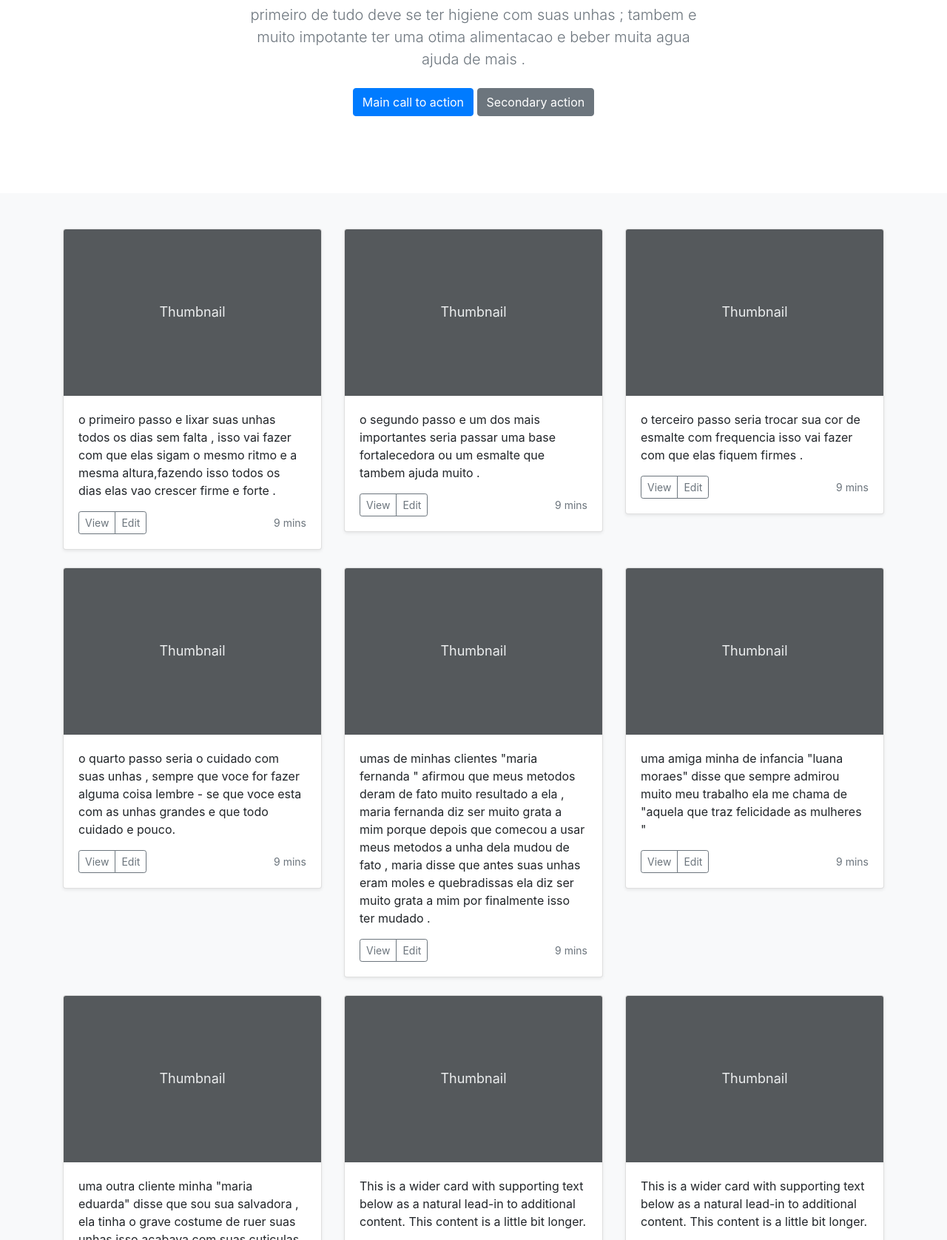
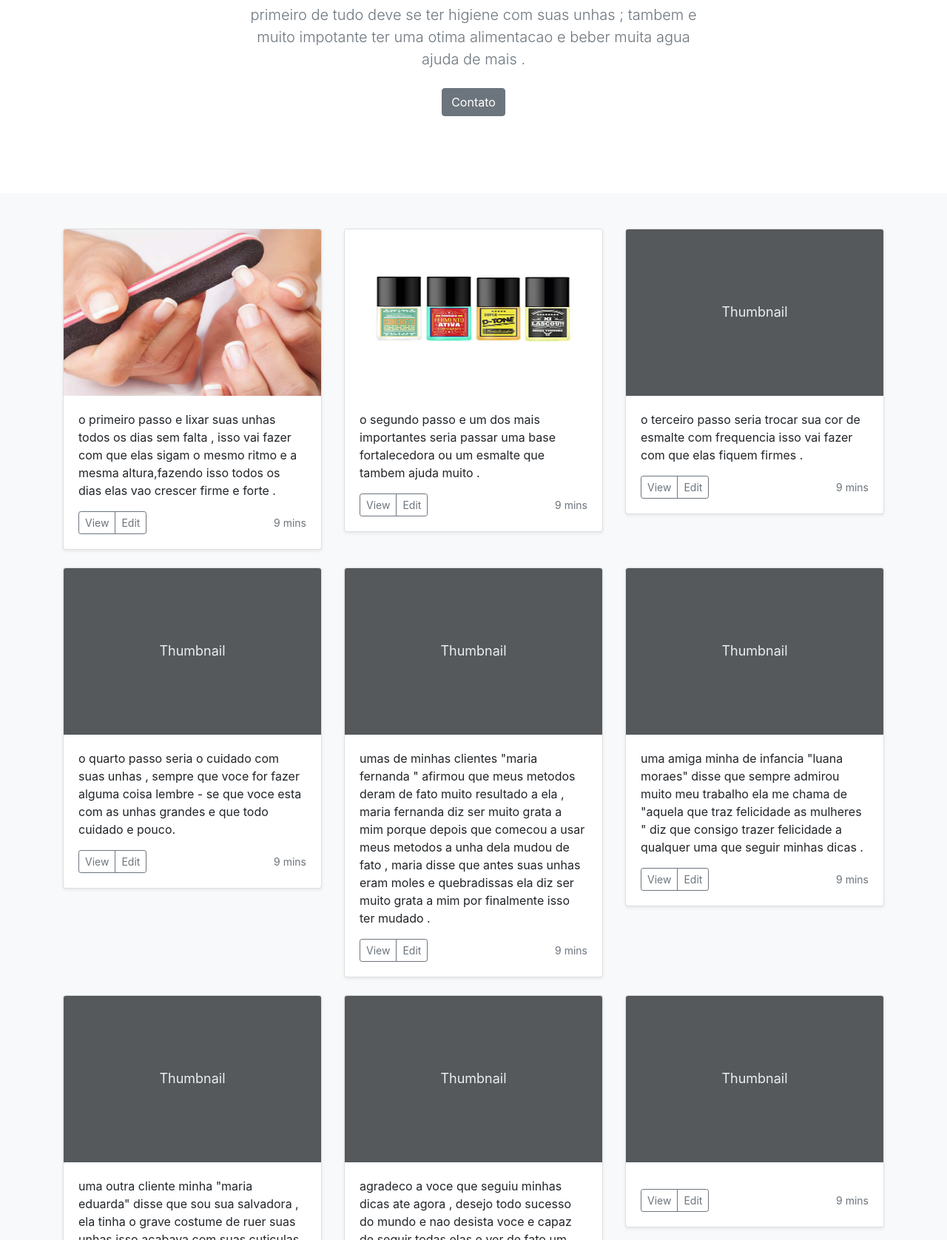
Before and after one commit to raysinhasogarau/entrega-do-bootstrap, a plain HTML site: page album/index.html in a window 1280 px wide. Shown: the part 203-1879 px from the top of the page at 74% size. Drawn offline with nearby package versions, Linux system fonts and the light colour scheme.

Commit message:
Entrega 25/05

```diff
--- a/album/index.html
+++ b/album/index.html
@@ -85,8 +85,7 @@
 
 .</p>
       <p>
-        <a href="#" class="btn btn-primary my-2">Main call to action</a>
-        <a href="#" class="btn btn-secondary my-2">Secondary action</a>
+        <a href="https://api.whatsapp.com/send?phone=551800000000&text=Olá, gostaira de agendar um horario." class="btn btn-secondary my-2">Contato</a>
       </p>
     </div>
   </section>
@@ -97,8 +96,7 @@
       <div class="row">
         <div class="col-md-4">
           <div class="card mb-4 shadow-sm">
-            <svg class="bd-placeholder-img card-img-top" width="100%" height="225" xmlns="http://www.w3.org/2000/svg" role="img" aria-label="Placeholder: Thumbnail" preserveAspectRatio="xMidYMid slice" focusable="false"><title>Placeholder</title><rect width="100%" height="100%" fill="#55595c"/><text x="50%" y="50%" fill="#eceeef" dy=".3em">Thumbnail</text></svg>
-
+            <img src="../img/sadan99.jpg" class="bd-placeholder-img card-img-top" width="100%" height="225"/>
             <div class="card-body">
               <p class="card-text">o primeiro passo e lixar suas unhas todos os
                  dias sem falta , isso vai fazer com que elas sigam o mesmo ritmo
@@ -116,7 +114,7 @@
         </div>
         <div class="col-md-4">
           <div class="card mb-4 shadow-sm">
-            <svg class="bd-placeholder-img card-img-top" width="100%" height="225" xmlns="http://www.w3.org/2000/svg" role="img" aria-label="Placeholder: Thumbnail" preserveAspectRatio="xMidYMid slice" focusable="false"><title>Placeholder</title><rect width="100%" height="100%" fill="#55595c"/><text x="50%" y="50%" fill="#eceeef" dy=".3em">Thumbnail</text></svg>
+            <img src="../img/sadan 45.jpg" class="bd-placeholder-img card-img-top" width="100%" height="225"/>
 
             <div class="card-body">
               <p class="card-text"> o segundo passo e um dos mais importantes seria passar uma base fortalecedora
@@ -201,7 +199,9 @@
             <svg class="bd-placeholder-img card-img-top" width="100%" height="225" xmlns="http://www.w3.org/2000/svg" role="img" aria-label="Placeholder: Thumbnail" preserveAspectRatio="xMidYMid slice" focusable="false"><title>Placeholder</title><rect width="100%" height="100%" fill="#55595c"/><text x="50%" y="50%" fill="#eceeef" dy=".3em">Thumbnail</text></svg>
 
             <div class="card-body">
-              <p class="card-text">uma amiga minha de infancia "luana moraes" disse que sempre admirou muito meu trabalho ela me chama de "aquela que traz felicidade as mulheres "  </p>
+              <p class="card-text">uma amiga minha de infancia "luana moraes" disse que sempre admirou muito meu trabalho
+                 ela me chama de "aquela que traz felicidade as mulheres " diz que consigo trazer felicidade
+                 a qualquer uma que seguir minhas dicas .  </p>
               <div class="d-flex justify-content-between align-items-center">
                 <div class="btn-group">
                   <button type="button" class="btn btn-sm btn-outline-secondary">View</button>
@@ -239,7 +239,9 @@
             <svg class="bd-placeholder-img card-img-top" width="100%" height="225" xmlns="http://www.w3.org/2000/svg" role="img" aria-label="Placeholder: Thumbnail" preserveAspectRatio="xMidYMid slice" focusable="false"><title>Placeholder</title><rect width="100%" height="100%" fill="#55595c"/><text x="50%" y="50%" fill="#eceeef" dy=".3em">Thumbnail</text></svg>
 
             <div class="card-body">
-              <p class="card-text">This is a wider card with supporting text below as a natural lead-in to additional content. This content is a little bit longer.</p>
+              <p class="card-text"> agradeco a voce que seguiu minhas dicas ate agora , desejo todo sucesso do mundo
+                e nao desista voce e capaz de seguir todas elas e ver de fato um resultado incrivel
+                agradeco por ter me acompanhado ate agora e nao perca minhas proximas dicas , ate la ,beijos .</p>
               <div class="d-flex justify-content-between align-items-center">
                 <div class="btn-group">
                   <button type="button" class="btn btn-sm btn-outline-secondary">View</button>
@@ -255,7 +257,9 @@
             <svg class="bd-placeholder-img card-img-top" width="100%" height="225" xmlns="http://www.w3.org/2000/svg" role="img" aria-label="Placeholder: Thumbnail" preserveAspectRatio="xMidYMid slice" focusable="false"><title>Placeholder</title><rect width="100%" height="100%" fill="#55595c"/><text x="50%" y="50%" fill="#eceeef" dy=".3em">Thumbnail</text></svg>
 
             <div class="card-body">
-              <p class="card-text">This is a wider card with supporting text below as a natural lead-in to additional content. This content is a little bit longer.</p>
+              <p class="card-text">
+
+                 </p>
               <div class="d-flex justify-content-between align-items-center">
                 <div class="btn-group">
                   <button type="button" class="btn btn-sm btn-outline-secondary">View</button>
```
Also changed, not shown: img/download.jfif (added), img/sadan 22.jpg (added), img/sadan 45.jpg (added), img/sadan33.jfif (added), img/sadan99.jpg (added).
